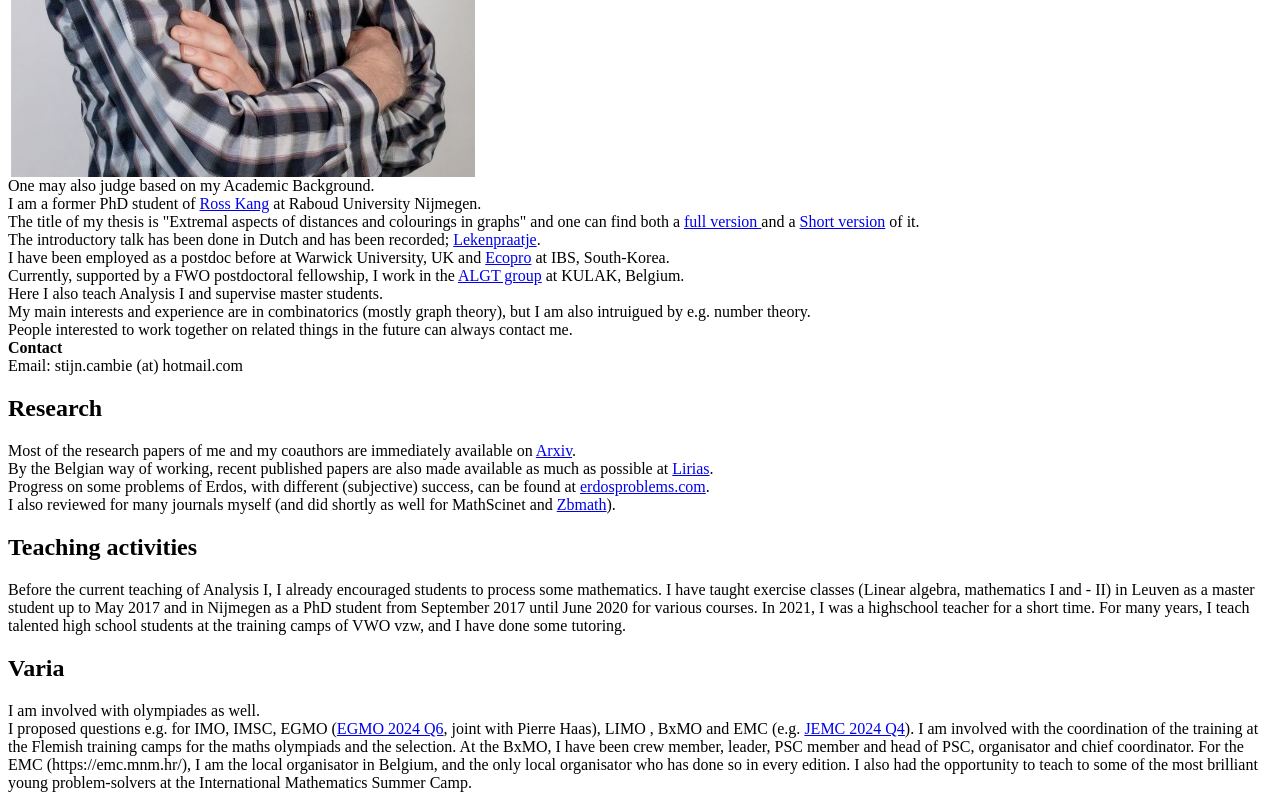
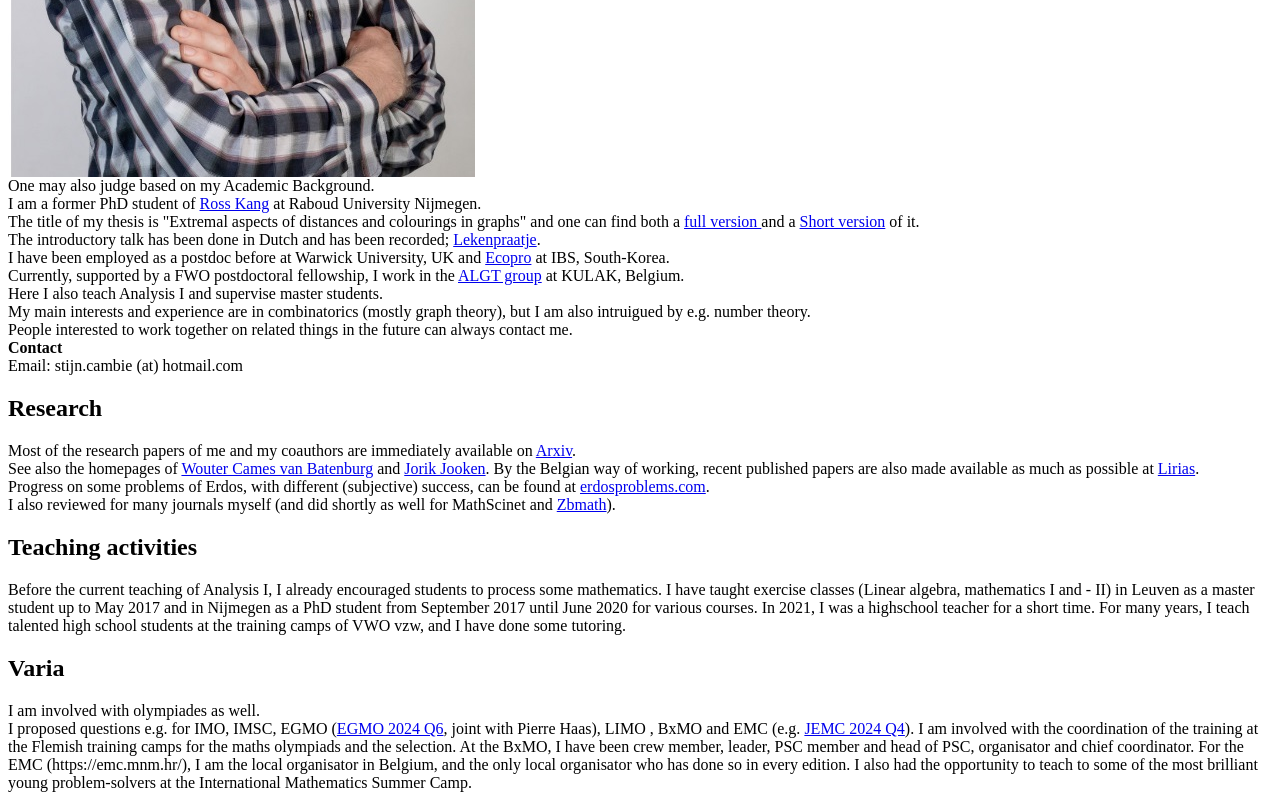
Before and after one commit to StijnCambie/stijncambie.github.io, a plain HTML site: page index.html in a window 1280 px wide. Shown: the part 545-1345 px from the top of the page. Drawn offline with Linux system fonts and the light colour scheme.

Commit message:
Update index.html

```diff
--- a/index.html
+++ b/index.html
@@ -70,6 +70,7 @@ Email: stijn.cambie (at) hotmail.com<br>
 <h2>Research</h2>
 
 Most of the research papers of me and my coauthors are immediately available on <a href="https://arxiv.org/search/?query=Stijn+Cambie&searchtype=all&source=header">Arxiv</a>.<br>
+See also the homepages of <a href="https://woutercvb.github.io/">Wouter Cames van Batenburg</a> and <a href="https://people.cs.kuleuven.be/~jorik.jooken/">Jorik Jooken</a>.
 By the Belgian way of working, recent published papers are also made available as much as possible at <a href="https://kulak.kuleuven.be/nl/onderzoek/Onderzoeksdomeinen/algorithmic-graph-theory/team-members/00097901/view?sortby=scdate&pubsonpage=10&pubtype=journal-article#pubs">Lirias</a>.<br>
 Progress on some problems of Erdos, with different (subjective) success, can be found at <a href="https://www.erdosproblems.com/search/Cambie">erdosproblems.com</a>.<br>
 I also reviewed for many journals myself (and did shortly as well for MathScinet and <a href="https://zbmath.org/authors/?q=ln%3ACambie">Zbmath</a>).
```
